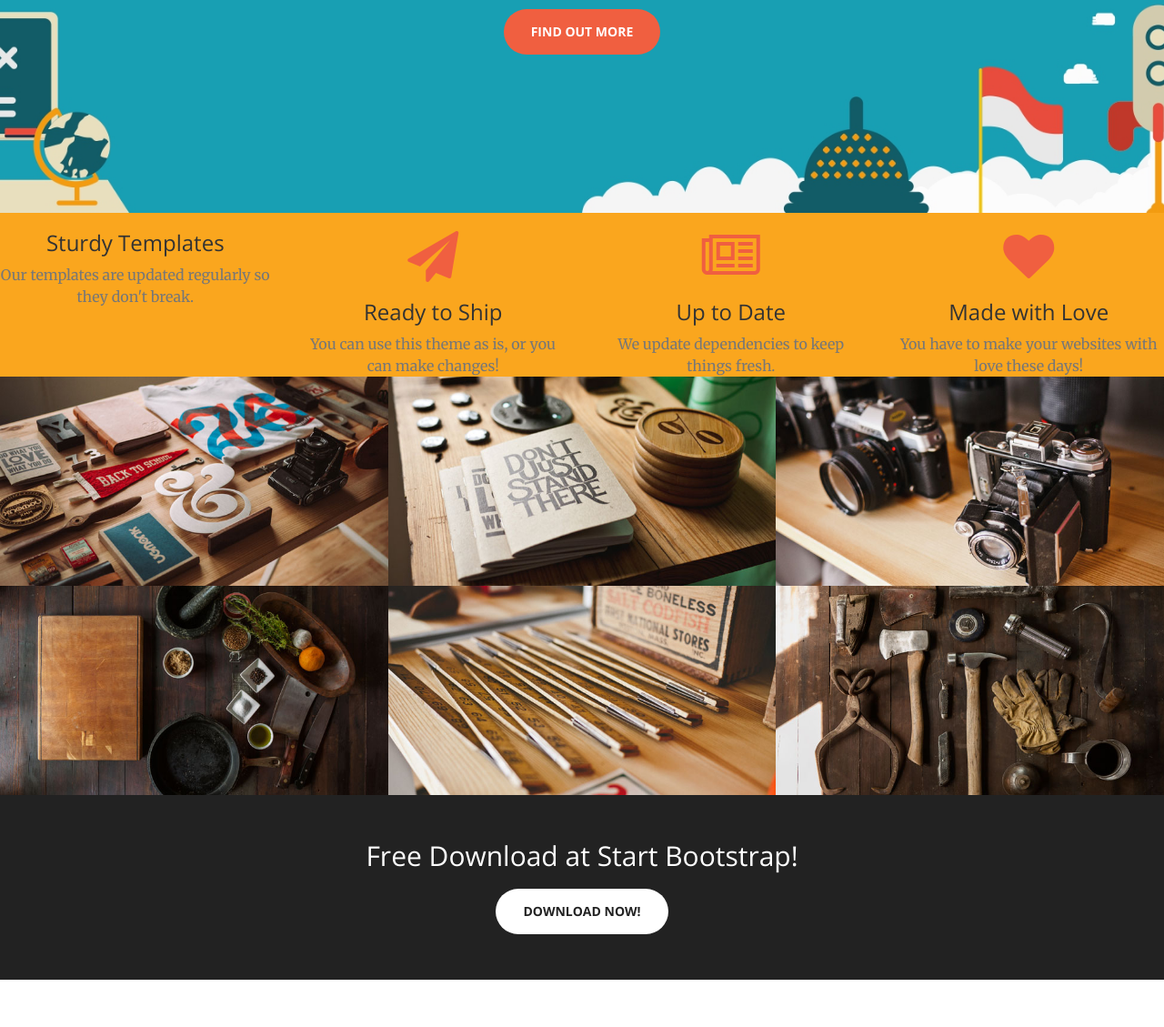
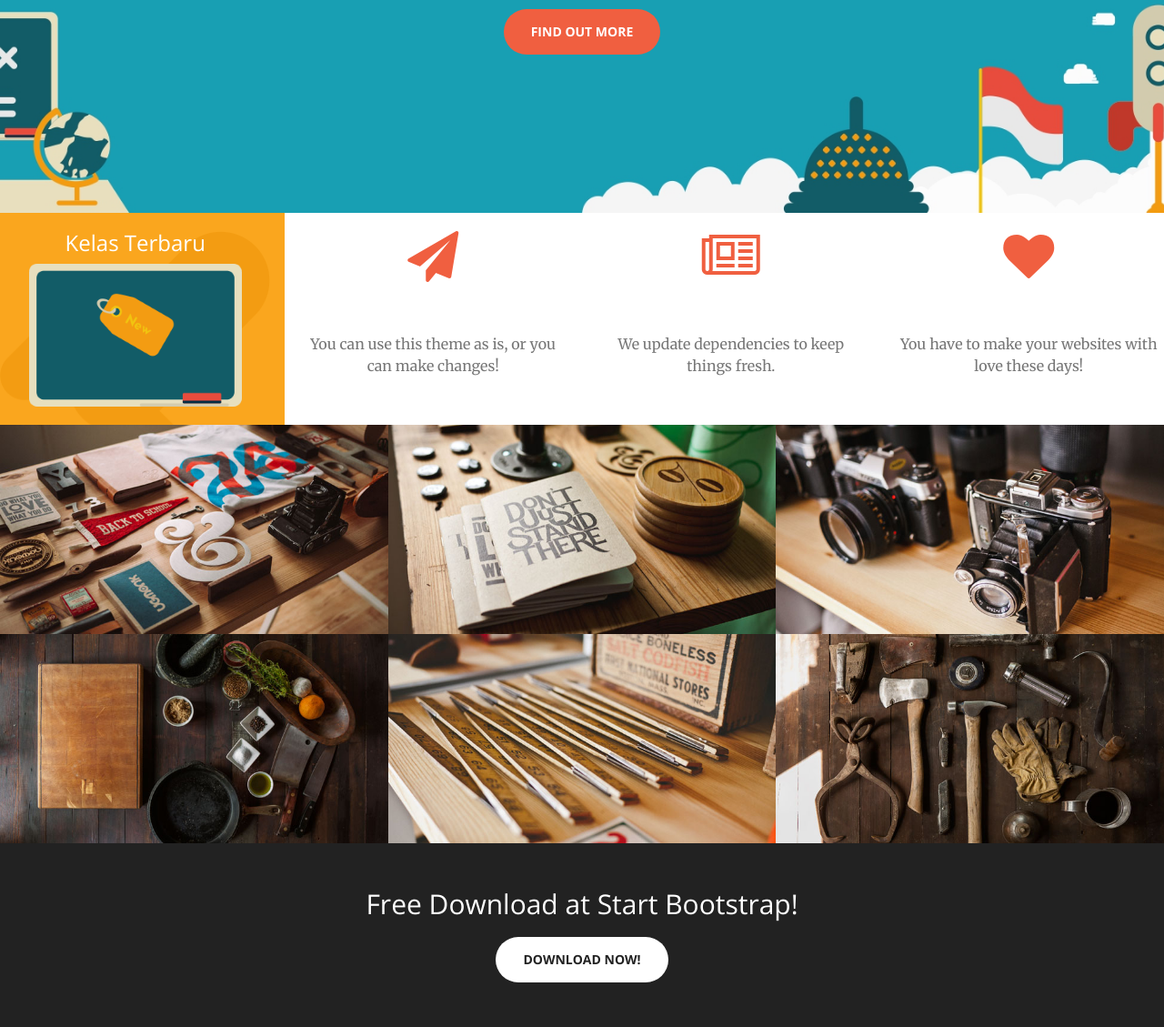
Before and after one commit to azkanurunala/bisabelajar, a PHP site: page / in a window 1280 px wide. Shown: the part 566-1695 px from the top of the page at 91% size. Run offline with PHP 8.4, Linux system fonts and the light colour scheme.

Commit message:
recent upload class

```diff
--- a/css/creative.css
+++ b/css/creative.css
@@ -482,3 +482,20 @@ body {
 .no-padding{
     padding:0px;
 }
+
+.padding-narrow{
+    padding:20px;
+}
+
+.no-padding-top{
+    padding-top: 0px;
+}
+
+.white-text{
+    color:white;
+}
+
+.rocket-bg{
+    background-image: url('../img/background/rocket.png');
+    background-repeat: no-repeat;
+}
--- a/index.php
+++ b/index.php
@@ -9,7 +9,7 @@
     <meta name="description" content="">
     <meta name="author" content="">
 
-    <title>Creative - Start Bootstrap Theme</title>
+    <title>BisaBelajar | Teman Belajar Terbaikmu!</title>
 
     <!-- Bootstrap Core CSS -->
     <link rel="stylesheet" href="css/bootstrap.min.css" type="text/css">
@@ -108,13 +108,13 @@
 
     <section id="services" class="no-padding">
 
-        <div class="">
-            <div class="yellow-bg row">
+        <div class="white-text">
+            <div class="no-padding row">
                 <div class="yellow-bg col-lg-3 col-md-6 text-center">
-                    <div class="yellow-bg service-box">
+                    <div class="rocket-bg no-padding-top padding-narrow yellow-bg service-box">
 
-                        <h3>Sturdy Templates</h3>
-                        <p class="text-muted">Our templates are updated regularly so they don't break.</p>
+                        <h3>Kelas Terbaru</h3>
+                        <img src="img/new.png"/>
                     </div>
                 </div>
                 <div class="col-lg-3 col-md-6 text-center">
```
Also changed, not shown: img/background/rocket.png (added), img/fav.png, img/new.png.
